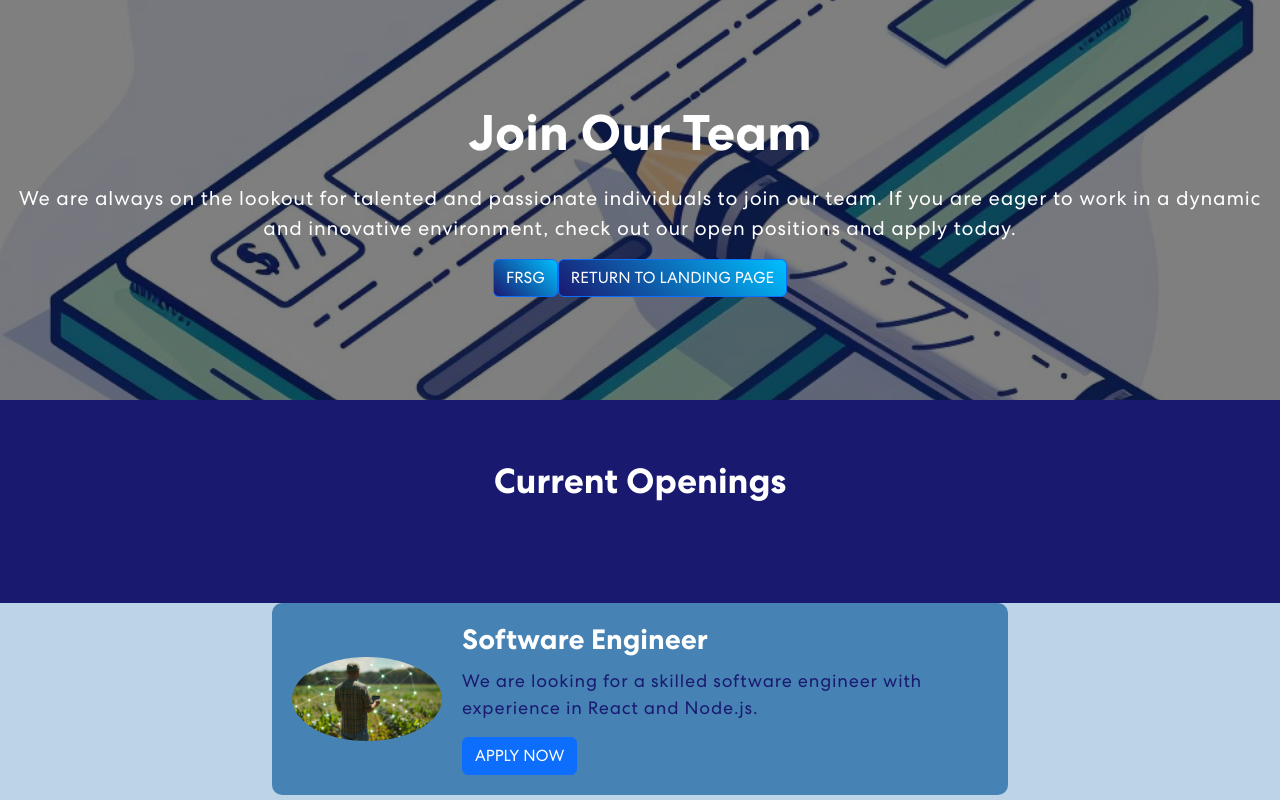
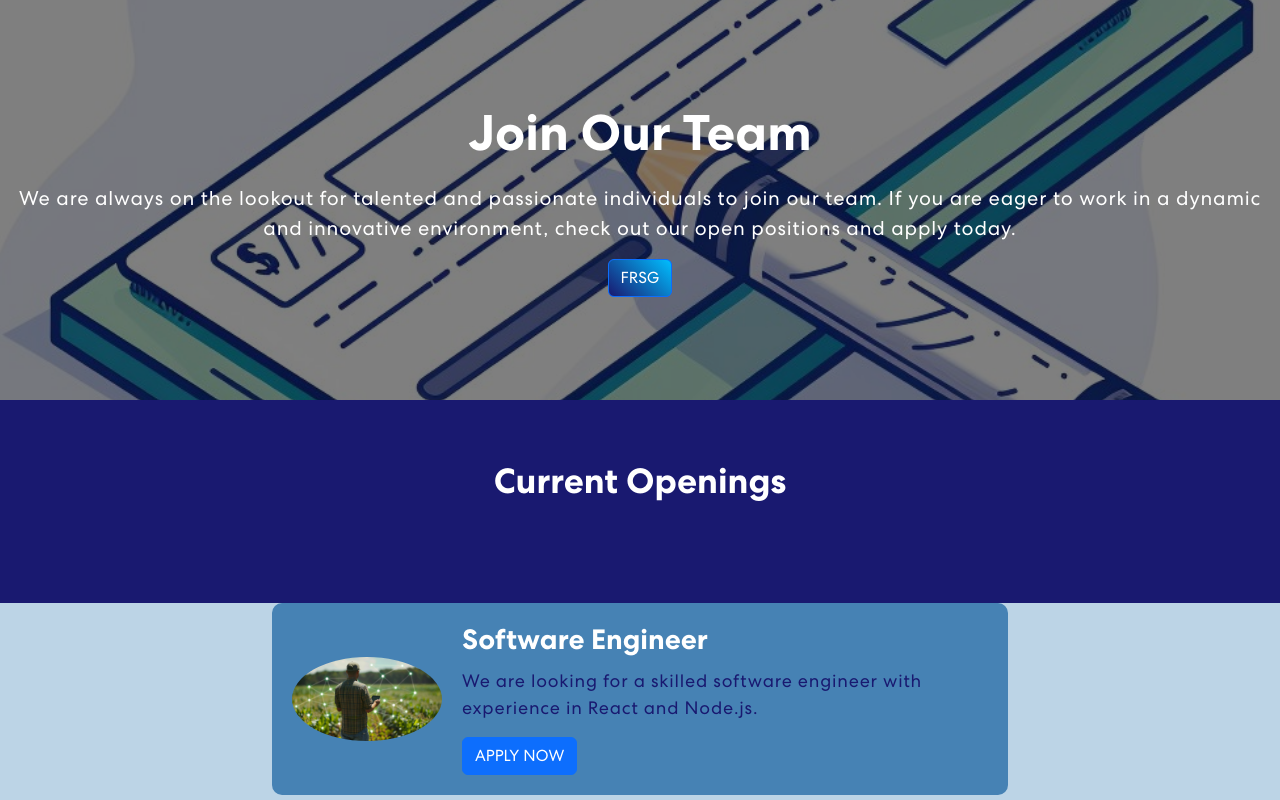
Before and after one commit to Absar69/REACT-FRSG-PORTFOLIO, a React (Create React App) app: page /careers in a window 1280 px wide. Shown: the top 800 px of the page. Built offline with nearby package versions, Linux system fonts and the light colour scheme.

Commit message:
more tweaks

```diff
--- a/src/App.js
+++ b/src/App.js
@@ -26,13 +26,14 @@ function App() {
               <Projects />
               <Payments />
               <Contact />
-              <Footer />
+
             </>
           } />
           <Route path="/project-details" element={<ProjectDetails />} />
           <Route path="/careers" element={<Careers />} />
           <Route path="/apply" element={<JobApplication />} /> {/* Add this route */}
         </Routes>
+          <Footer />
       </div>
 
   );
--- a/src/components/Careers.js
+++ b/src/components/Careers.js
@@ -23,7 +23,8 @@ export const Careers = () => {
             <p className="intro-text">
               We are always on the lookout for talented and passionate individuals to join our team. If you are eager to work in a dynamic and innovative environment, check out our open positions and apply today.
             </p>
-            <Button className="ret-button ret-button-gradient ret-button-animated ret-button-large" onClick={() => navigate('/')}>FRSG</Button><Button className="ret-button ret-button-gradient ret-button-animated ret-button-large" onClick={() => navigate('/')}>Return to Landing Page</Button>
+            <Button className="ret-button ret-button-gradient ret-button-animated ret-button-large" onClick={() => navigate('/')}>FRSG</Button>
+
           </div>
         </div>
         <div className="intro-section">
```
